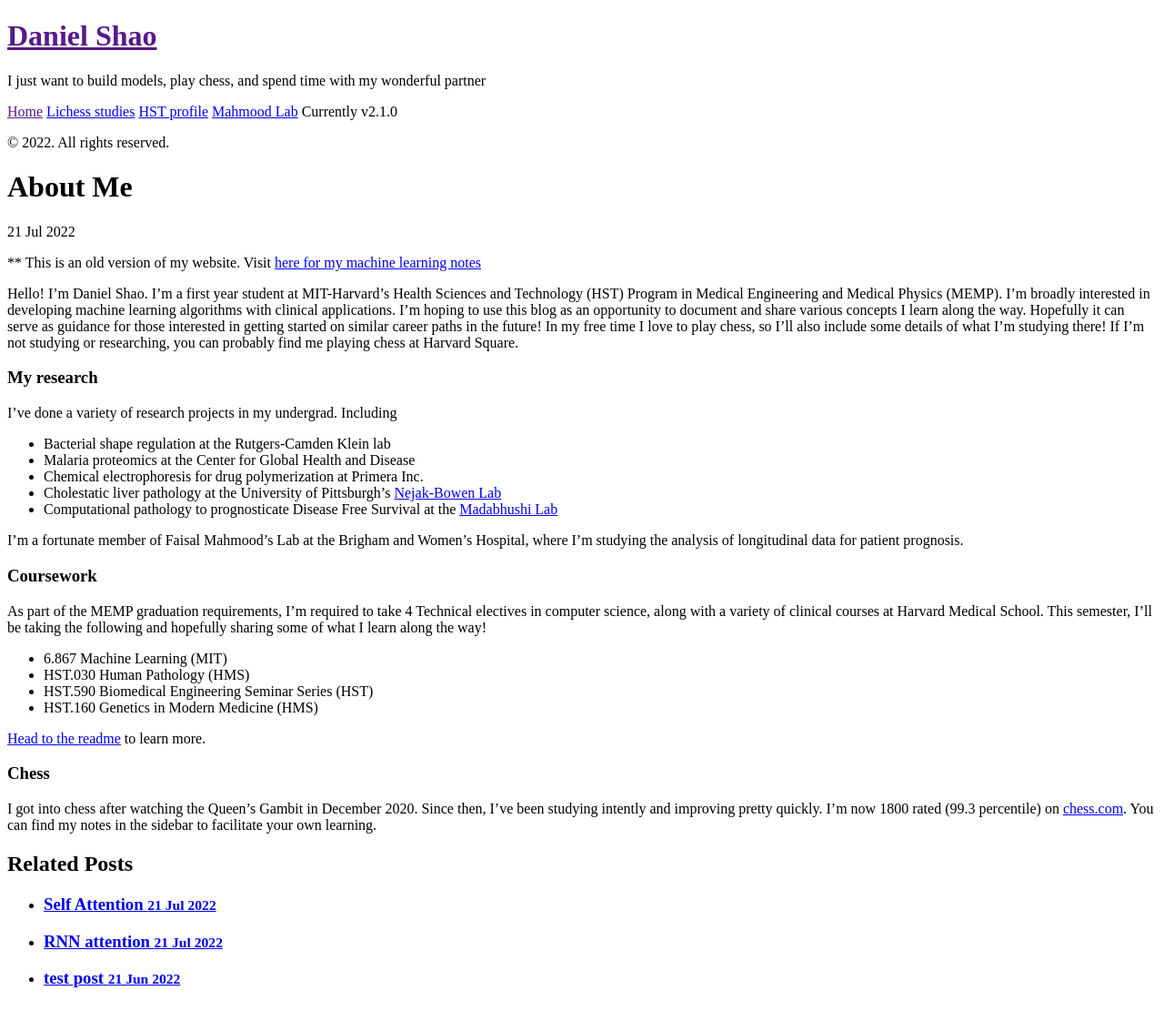
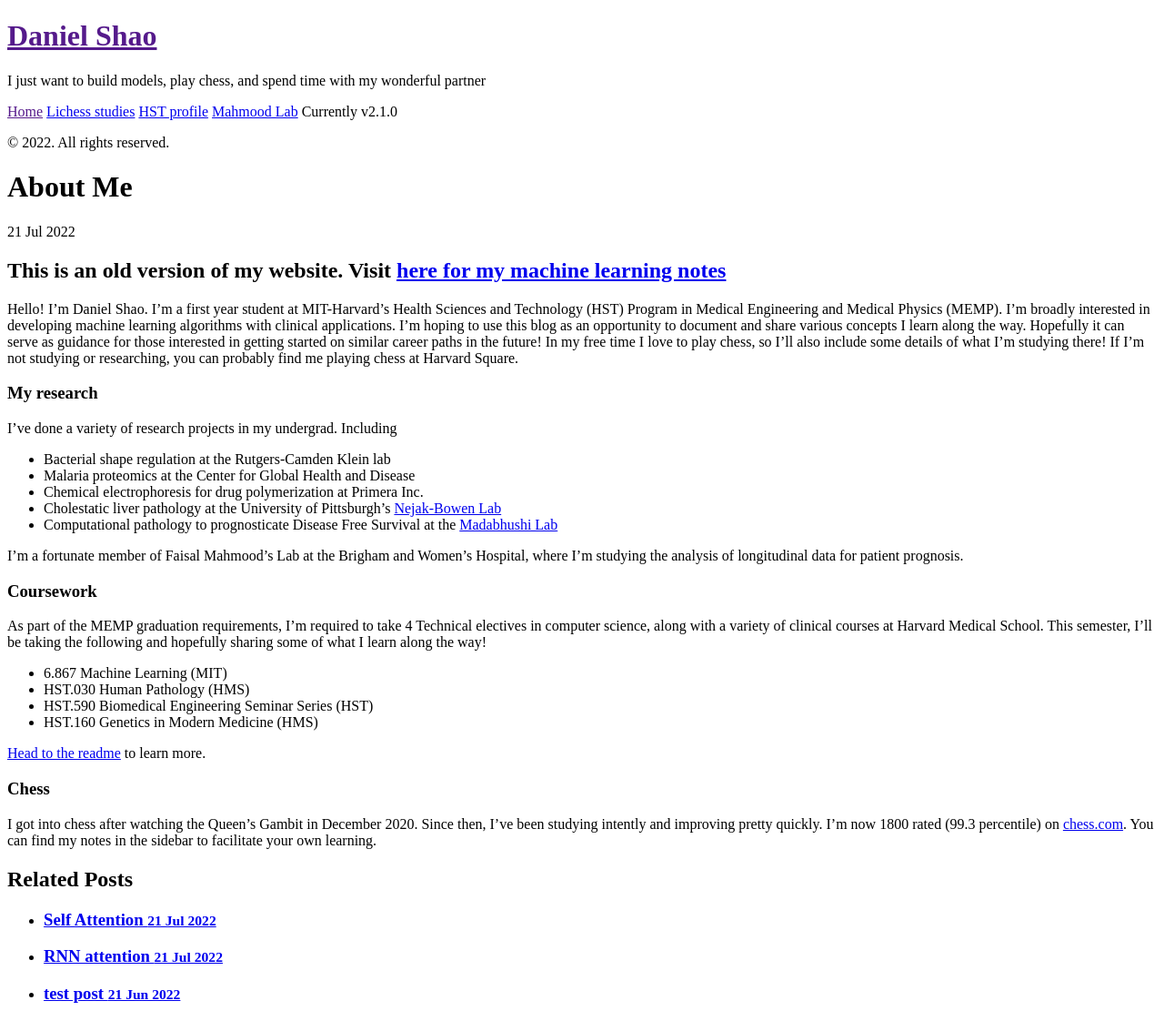
Before and after one commit to danielshaowers/danielshaowers.github.io, a Jekyll site: the page built from _posts/2022-07-21-intro.md, in a window 1280 px wide. Shown: the whole page at 91% size. Built offline with Jekyll 4.4.1, drawn with Linux system fonts in a browser that asks for light colours.

```diff
--- a/_posts/2022-07-21-intro.md
+++ b/_posts/2022-07-21-intro.md
@@ -3,7 +3,7 @@
 title: About Me
 ---
 
-** This is an old version of my website. Visit [here for my machine learning notes](danielshaowers.github.io/pages)
+## This is an old version of my website. Visit [here for my machine learning notes](danielshaowers.github.io/pages)
 
 Hello! I'm Daniel Shao. I'm a first year student at MIT-Harvard's Health Sciences and Technology (HST) Program in Medical Engineering and Medical Physics (MEMP). I'm broadly interested in developing machine learning algorithms with clinical applications. I'm hoping to use this blog as an opportunity to document and share various concepts I learn along the way. Hopefully it can serve as guidance for those interested in getting started on similar career paths in the future! In my free time I love to play chess, so I'll also include some details of what I'm studying there! If I'm not studying or researching, you can probably find me playing chess at Harvard Square.
 ### My research
```
